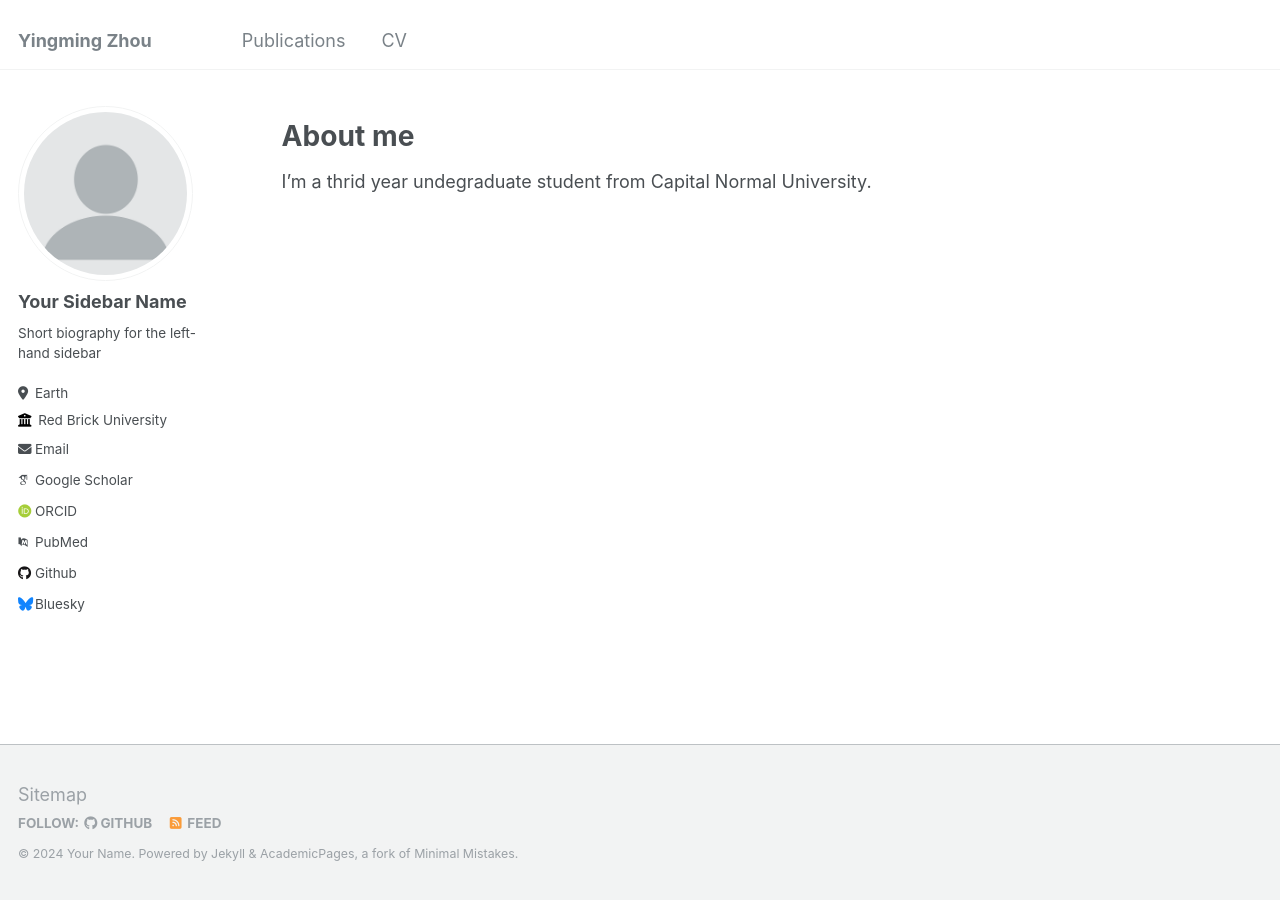
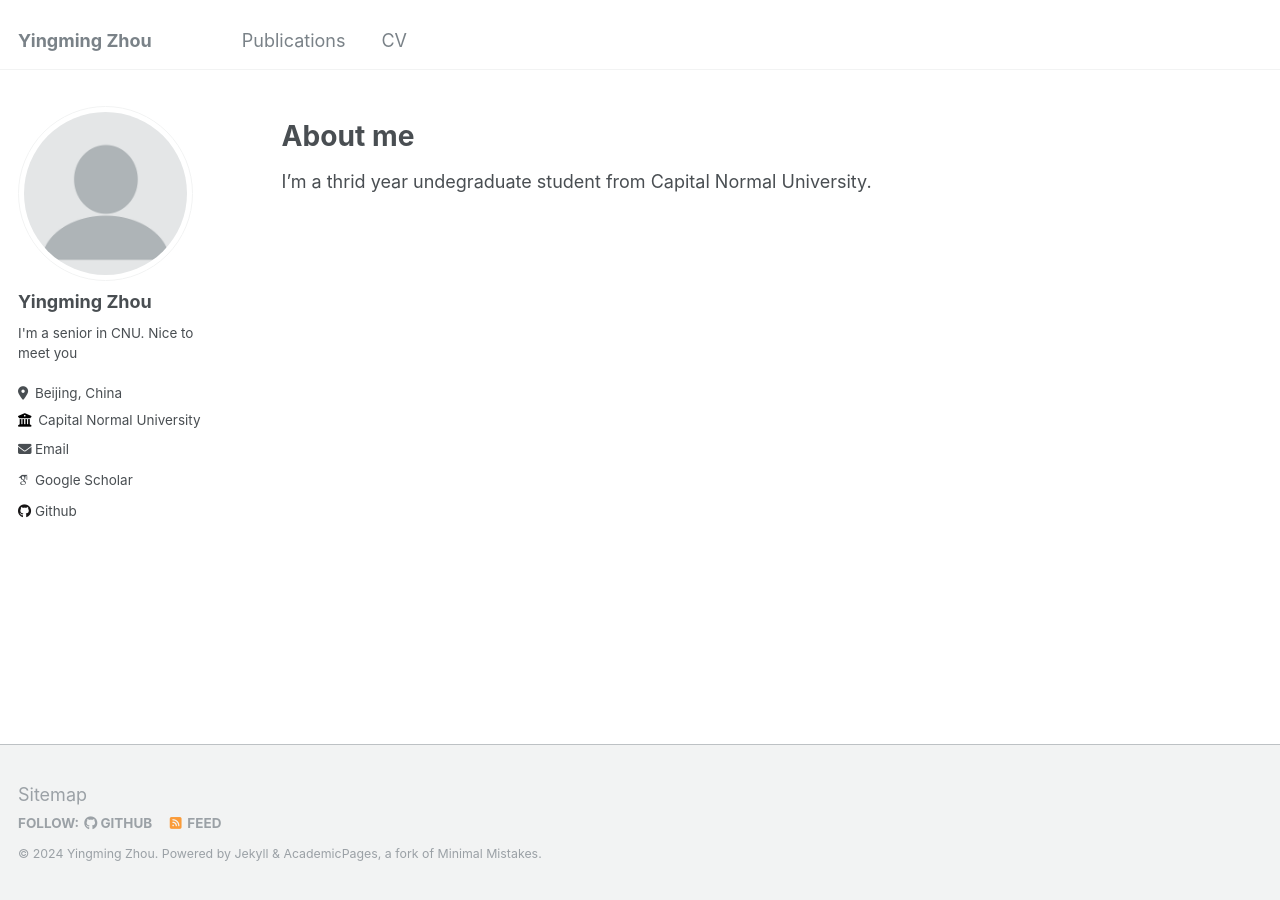
Before and after one commit to Aizhouym/Aizhouym.github.io, a Jekyll site: the page built from _pages/about.md, in a window 1280 px wide. Built offline with Jekyll 4.4.1, drawn with Linux system fonts in a browser that asks for light colours; some web fonts are replaced.

Commit message:
Update _config.yml

```diff
--- a/_config.yml
+++ b/_config.yml
@@ -10,7 +10,7 @@
 locale                   : "en-US"
 title                    : "Yingming Zhou"
 title_separator          : "-"
-name                     : &name "Your Name"
+name                     : &name "Yingming Zhou"
 description              : &description "personal description"
 url                      : https://academicpages.github.io # the base hostname & protocol for your site e.g. "https://mmistakes.github.io"
 baseurl                  : "" # the subpath of your site, e.g. "/blog"
@@ -22,33 +22,33 @@ repository               : "academicpages/academicpages.github.io"
 author:
   # Biographic information
   avatar           : "profile.png"
-  name             : "Your Sidebar Name"
+  name             : "Yingming Zhou"
   pronouns         : # example: "she/her"
-  bio              : "Short biography for the left-hand sidebar"
-  location         : "Earth"
-  employer         : "Red Brick University"
+  bio              : "I'm a senior in CNU. Nice to meet you"
+  location         : "Beijing, China"
+  employer         : "Capital Normal University"
   uri              : # URL
-  email            : "none@example.org"
+  email            : "aizhouym@gmail.com"
 
   # Academic websites
   arxiv            : # URL - Update with the correct link to your profile
   googlescholar    : "https://scholar.google.com/citations?user=PS_CX0AAAAAJ"
   impactstory      : # URL
-  orcid            : "http://orcid.org/yourorcidurl"
-  semantic         : # URL
-  pubmed           : "https://www.ncbi.nlm.nih.gov/pubmed/?term=john+snow"
-  researchgate     : # URL
+  # orcid            : "http://orcid.org/yourorcidurl"
+  # semantic         : # URL
+  # pubmed           : "https://www.ncbi.nlm.nih.gov/pubmed/?term=john+snow"
+  # researchgate     : # URL
 
   # Repositories and software development
   bitbucket        : # Username - Update with your username on the site
   codepen          : # Username
   dribbble         : # Username
-  github           : "academicpages"
+  github           : "aizhouym"
   kaggle           : # Username
   stackoverflow    : # User number or user number and name (i.e., use "1" or "1/jeff-atwood")
 
   # Social media
-  bluesky          : "bsky.app" # Replace this with you Bluesky username
+  # bluesky          : "bsky.app" # Replace this with you Bluesky username
   facebook         : # Username
   flickr           : # Username
   foursquare       : # Username
```
